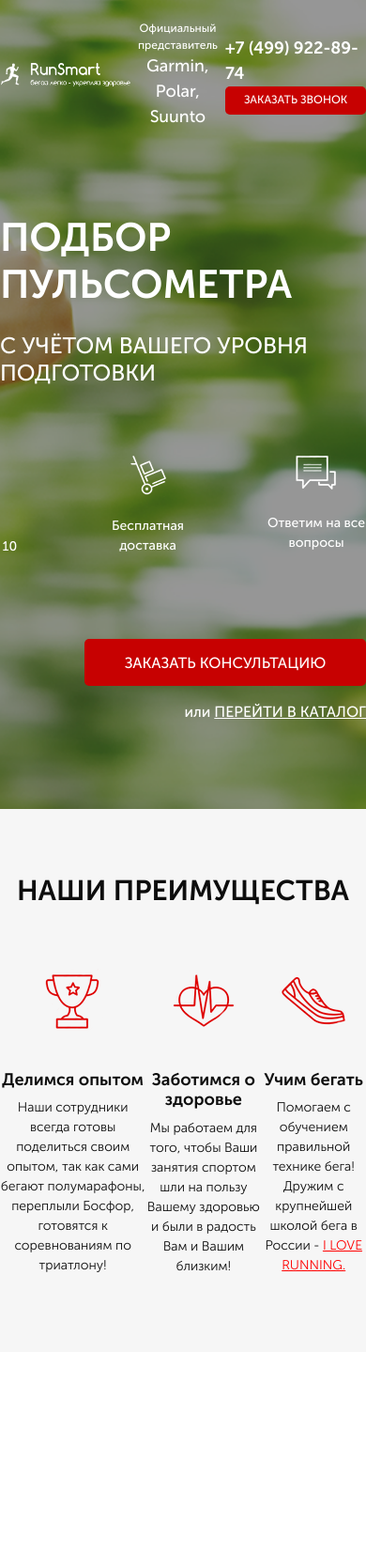
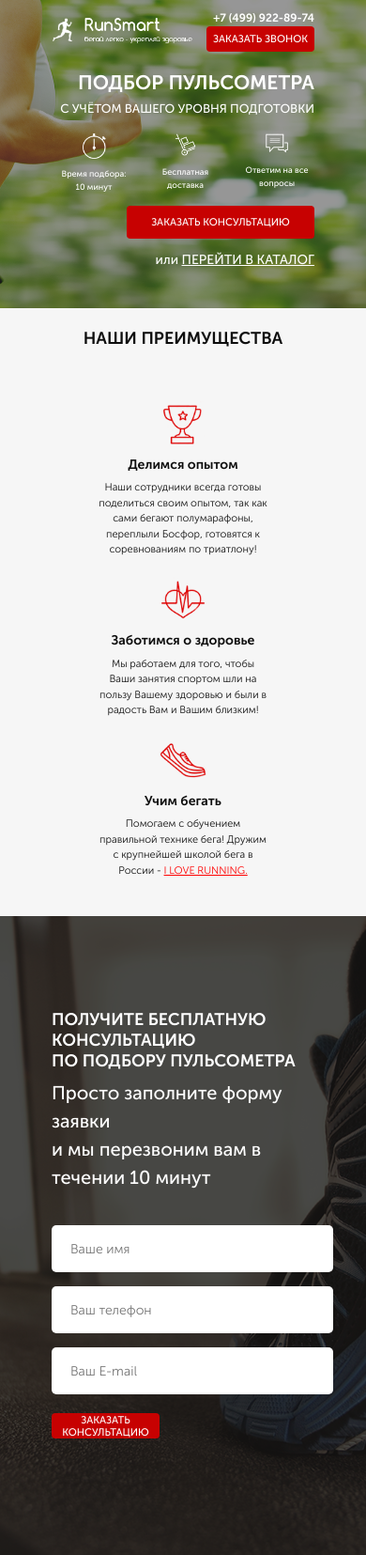
Before and after one commit to snikita2007/runsmart, a website: page src/index.html in a window 390 px wide. Shown: the whole page at 94% size. Before the commit the page ends 1439 px from the top, so only its background shows below. Drawn offline with Linux system fonts and the light colour scheme.

Commit message:
commit 3

```diff
--- a/src/index.html
+++ b/src/index.html
@@ -77,5 +77,19 @@
             </div>
         </div>
     </div>
+    <div class="consultation">
+        <div class="container">
+            <h2 class="title title_left">Получите бесплатную консультацию<br>
+                по подбору пульсометра</h2>
+            <div class="consultation__descr">Просто заполните форму заявки<br>и мы перезвоним вам в течении 10 минут</div>
+            <form class="feed-form" action="#">
+                <input name="name" required placeholder="Ваше имя" type="text">
+                <input name="phone" required placeholder="Ваш телефон" type="number">
+                <input name="email" required placeholder="Ваш E-mail" type="email">
+                <!-- <input type="submit" value="ЗАКАЗАТЬ КОНСУЛЬТАЦИЮ"> -->
+                <button class="button button_submit">ЗАКАЗАТЬ КОНСУЛЬТАЦИЮ</button>
+            </form>
+        </div>
+    </div>
 </body>
 </html>
--- a/src/sass/blocks/_benefits.scss
+++ b/src/sass/blocks/_benefits.scss
@@ -11,7 +11,7 @@
     &__wrappers {
         display: flex;
         justify-content: space-between;
-        align-items: center;
+        align-items: flex-start;
         margin-top: 65px;
     }
     &__wrapper {
--- a/src/sass/blocks/_buttons.scss
+++ b/src/sass/blocks/_buttons.scss
@@ -16,4 +16,10 @@
         font-size: 16px;
         line-height: 1.2;
     }
+    &_submit {
+        width: 100%;
+        height: 55px;
+        color: #ffffff;
+        font-size: 16px;
+    }
 }
--- /dev/null
+++ b/src/sass/blocks/_consultation.scss
@@ -0,0 +1,11 @@
+.consultation {
+    min-height: 680px;
+    padding: 100px 0 92px 0;
+    background: url('../img/sneakers.png') center (center/cover) no-repeat;
+    &__descr {
+        font-size: 20px;
+        font-weight: 500;
+        color: #ffffff;
+        text-align: left;
+    }
+}
--- /dev/null
+++ b/src/sass/blocks/_forms.scss
@@ -0,0 +1,21 @@
+.feed-form {
+    margin-top: 36px;
+    display: flex;
+    flex-direction: column;
+    width: 300px;
+    input {
+        font-size: 14px;
+        font-weight: 300;
+        color: #4b4b4b;
+        padding: 0 20px;
+        width: 300px;
+        height: 50px;
+        background-color: #ffffff;
+        border-radius: 5px;
+        margin-bottom: 15px;
+        border: none;
+        &:nth-child(3) {
+            margin-bottom: 20px;
+        }
+    }
+}
--- a/src/sass/blocks/_promo.scss
+++ b/src/sass/blocks/_promo.scss
@@ -1,7 +1,7 @@
 .promo {
     min-height: 650px;
     padding: 21px 0 93px 0;
-    background: url(../../img/bg.png) center center/cover no-repeat;
+    background: url(../img/bg.png) center center/cover no-repeat;
     &__wrapper {
         display: flex;
         flex-direction: column;
--- a/src/sass/blocks/_title.scss
+++ b/src/sass/blocks/_title.scss
@@ -3,4 +3,10 @@
     font-weight: 700;
     color: #0d0d0d;
     text-align: center;
+    text-transform: uppercase;
+    &_left {
+        font-size: 36px;
+        color: #ffffff;
+        text-align: left;
+    }
 }
--- /dev/null
+++ b/src/sass/media/_benefits.scss
@@ -0,0 +1,62 @@
+@media (max-width: 1200px) {
+    .benefits {
+        min-height: 435px;
+        padding: 55px 0 60px 0;
+        &__wrappers{
+            margin-top: 35px;
+        }
+    }
+}
+@media (max-width: 991px) {
+    .benefits {
+        min-height: 410px;
+        padding: 30px 0 40px 0;
+        &__wrappers {
+            margin-top: 35px;
+        }
+        &__wrapper {
+            max-width: 145px;
+            img {
+                width: 60px;
+                height: 60px;
+            }
+        }
+        &__subheader {
+            font-size: 16px;
+            margin-top: 20px;
+        }
+        &__descr {
+            font-size: 12px;
+
+        }
+    }
+}
+@media (max-width: 767px) {
+    .benefits {
+        min-height: 350px;
+        padding: 22px 0 40px 0;
+        &__subheader {
+            font-size: 14px;
+            margin-top: 10px;
+        }
+        &__descr {
+            font-size: 11px;
+        }
+    }
+}
+@media (max-width: 575px) {
+    .benefits {
+        &__wrappers {
+            flex-direction: column;
+            align-items: center;
+        }
+        &__wrapper {
+            max-width: 180px;
+            margin-top: 20px;
+            img {
+                width: 50px;
+                height: 50px;
+            }
+        }
+    }
+}
--- /dev/null
+++ b/src/sass/media/_button.scss
@@ -0,0 +1,32 @@
+@media (max-width: 1200px) {
+    .button {
+        width: 120px;
+        font-size: 11px;
+        border-radius: 4px;
+        height: 27px;
+        &_main {
+            margin-top: 43px;
+            width: 270px;
+            height: 35px;
+            font-size: 14px;
+        }
+    }
+}
+@media (max-width: 991px) {
+    .button {
+        &_main {
+            margin-top: 15px;
+            width: 240px;
+        }
+    }
+}
+@media (max-width: 575px) {
+    .button {
+        width: 115px;
+        font-size: 11px;
+        &_main {
+            margin-top: 13px;
+            width: 200px;
+        }
+    }
+}
--- /dev/null
+++ b/src/sass/media/_consultation.scss
@@ -0,0 +1,7 @@
+@media (max-width: 1200px) {
+    .consultation {
+        &__descr {
+
+        }
+    }
+}
--- /dev/null
+++ b/src/sass/media/_container.scss
@@ -0,0 +1,22 @@
+@media (max-width: 1200px) {
+    .container {
+        max-width: 850px;
+    }
+}
+
+@media (max-width: 991px) {
+    .container {
+        max-width: 630px;
+    }
+}
+
+@media (max-width: 767px) {
+    .container {
+        max-width: 525px;
+    }
+}
+@media (max-width: 575px) {
+    .container {
+        max-width: 280px;
+    }
+}
--- /dev/null
+++ b/src/sass/media/_header.scss
@@ -0,0 +1,66 @@
+@media (max-width: 1200px) {
+    .header {
+        &__logo {
+            width: 220px;
+        }
+        &__official {
+            font-size: 13px;
+            span {
+                font-size: 16px;
+            }
+        }
+        &__phone {
+            font-size: 16px;
+        }
+    }
+}
+@media (max-width: 991px) {
+    .header {
+        &__logo {
+            width: 190px;
+        }
+        &__official {
+            span {
+                font-size: 15px;
+            }
+        }
+        &__phone {
+            font-size: 15px;
+
+        }
+    }
+}
+@media (max-width: 767px) {
+    .header {
+        &__logo {
+            img {
+                width: 165px;
+            }
+        }
+        &__official {
+            font-size: 11px;
+            span {
+                font-size: 13px;
+            }
+        }
+        &__phone {
+            font-size: 14px;
+        }
+    }
+}
+@media (max-width: 575px) {
+    .header {
+        &__logo{
+            img {
+                width: 150px;
+            }
+        }
+        &__official {
+            display: none;
+        }
+        &__phone {
+            font-size: 12px;
+
+        }
+    }
+}
--- /dev/null
+++ b/src/sass/media/_promo.scss
@@ -0,0 +1,109 @@
+@media (max-width: 1200px) {
+    .promo {
+        min-height: 515px;
+        padding-bottom: 60px;
+        &__wrapper {
+            margin-top: 55px;
+        }
+        &__header {
+            font-size: 30px;
+        }
+        &__subheader {
+            font-size: 20px;
+            margin-top: 5px;
+        }
+        &__icons {
+            margin-top: 35px;
+            width: 390px;
+        }
+        &__icon {
+            font-size: 13px;
+            img {
+                margin-bottom: 15px;
+                width: 40px;
+            }
+        }
+    }
+}
+@media (max-width: 991px) {
+    .promo {
+        min-height: 420px;
+        padding: 10px 0 42px 0;
+        &__wrapper {
+            margin-top: 40px;
+        }
+        &__header {
+            font-size: 28px;
+        }
+        &__subheader {
+            font-size: 18px;
+            margin-top: 3px;
+        }
+        &__icons {
+            margin-top: 15px;
+            width: 335px;
+        }
+        &__icon {
+            font-size: 12px;
+            img{
+                width: 37px;
+                margin-bottom: 10px;
+            }
+        }
+        &__link {
+            margin-top: 15px;
+            font-size: 14px;
+        }
+    }
+}
+@media (max-width: 767px) {
+    .promo {
+        min-height: 360px;
+        &__wrapper {
+            margin-top: 25px;
+        }
+        &__header {
+            font-size: 22px;
+        }
+        &__subheader {
+            font-size: 15px;
+            margin-top: 0;
+        }
+        &__icons {
+            margin-top: 10px;
+        }
+        &__icon {
+            width: 99px;
+            font-size: 11px;
+            img {
+                width: 34px;
+            }
+        }
+    }
+}
+@media (max-width: 575px) {
+    .promo {
+        min-height: 320px;
+        &__wrapper {
+            margin-top: 20px;
+        }
+        &__header {
+            font-size: 21px;
+        }
+        &__subheader {
+            font-size: 13px;
+        }
+        &__icons {
+            margin-top: 10px;
+            width: 275px;
+        }
+        &__icon {
+            font-size: 9px;
+            width: 80px;
+            img {
+                width: 25px;
+                margin-bottom: 10px;
+            }
+        }
+    }
+}
--- /dev/null
+++ b/src/sass/media/_title.scss
@@ -0,0 +1,15 @@
+@media (max-width: 1200px) {
+    .title {
+        font-size: 28px;
+    }
+}
+@media (max-width: 767px) {
+    .title {
+        font-size: 26px;
+    }
+}
+@media (max-width: 575px) {
+    .title {
+        font-size: 18px;
+    }
+}
--- a/src/sass/style.scss
+++ b/src/sass/style.scss
@@ -14,4 +14,14 @@ a{
 @import 'blocks/header';
 @import 'blocks/buttons';
 @import 'blocks/benefits';
-@import 'blocks/title'
+@import 'blocks/title';
+@import 'blocks/consultation';
+@import 'blocks/forms';
+
+@import 'media/container';
+@import 'media/header';
+@import 'media/promo';
+@import 'media/button';
+@import 'media/benefits';
+@import 'media/title';
+@import 'media/consultation'
```
Also changed, not shown: src/css/style.min.css.
